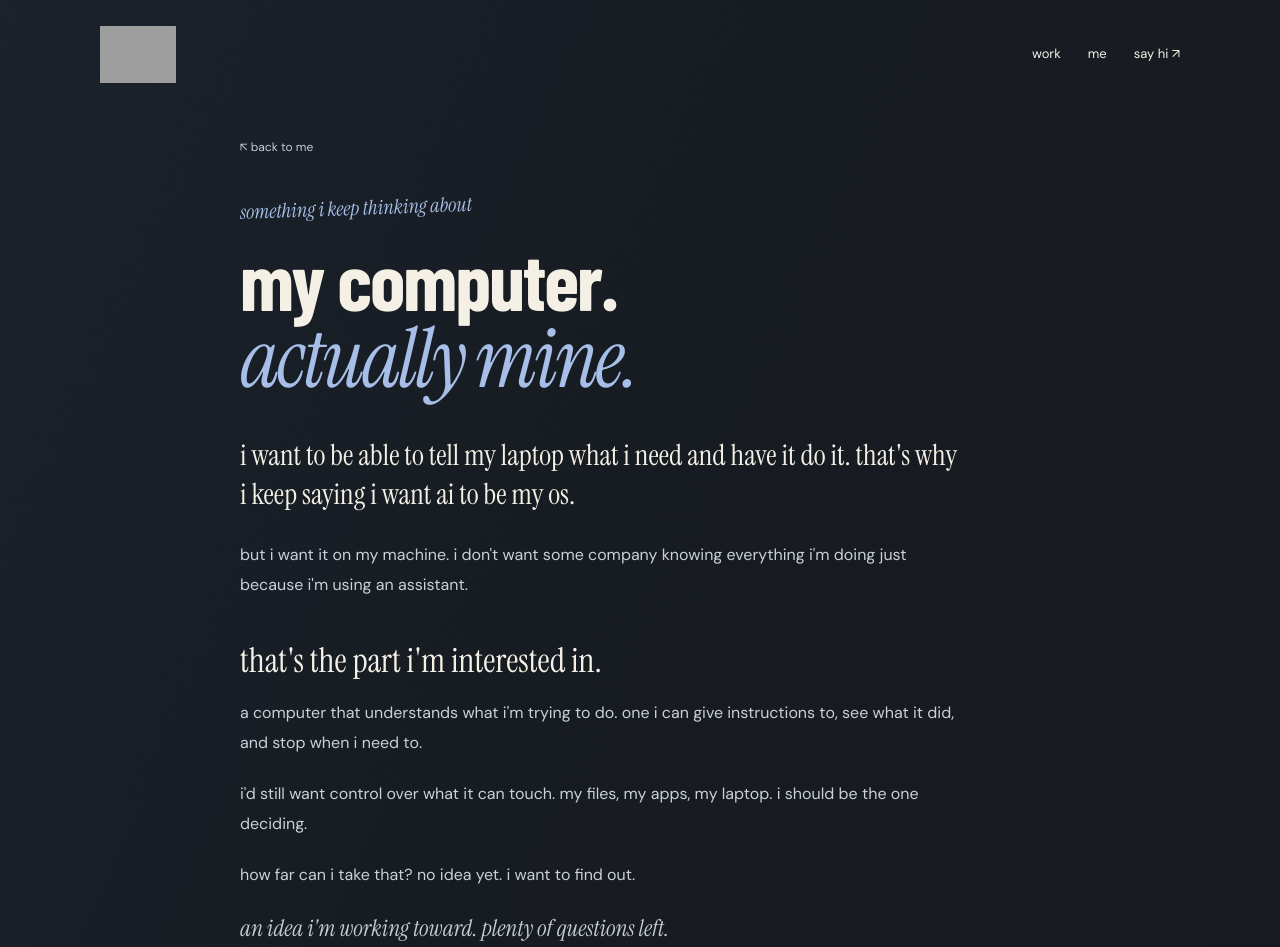
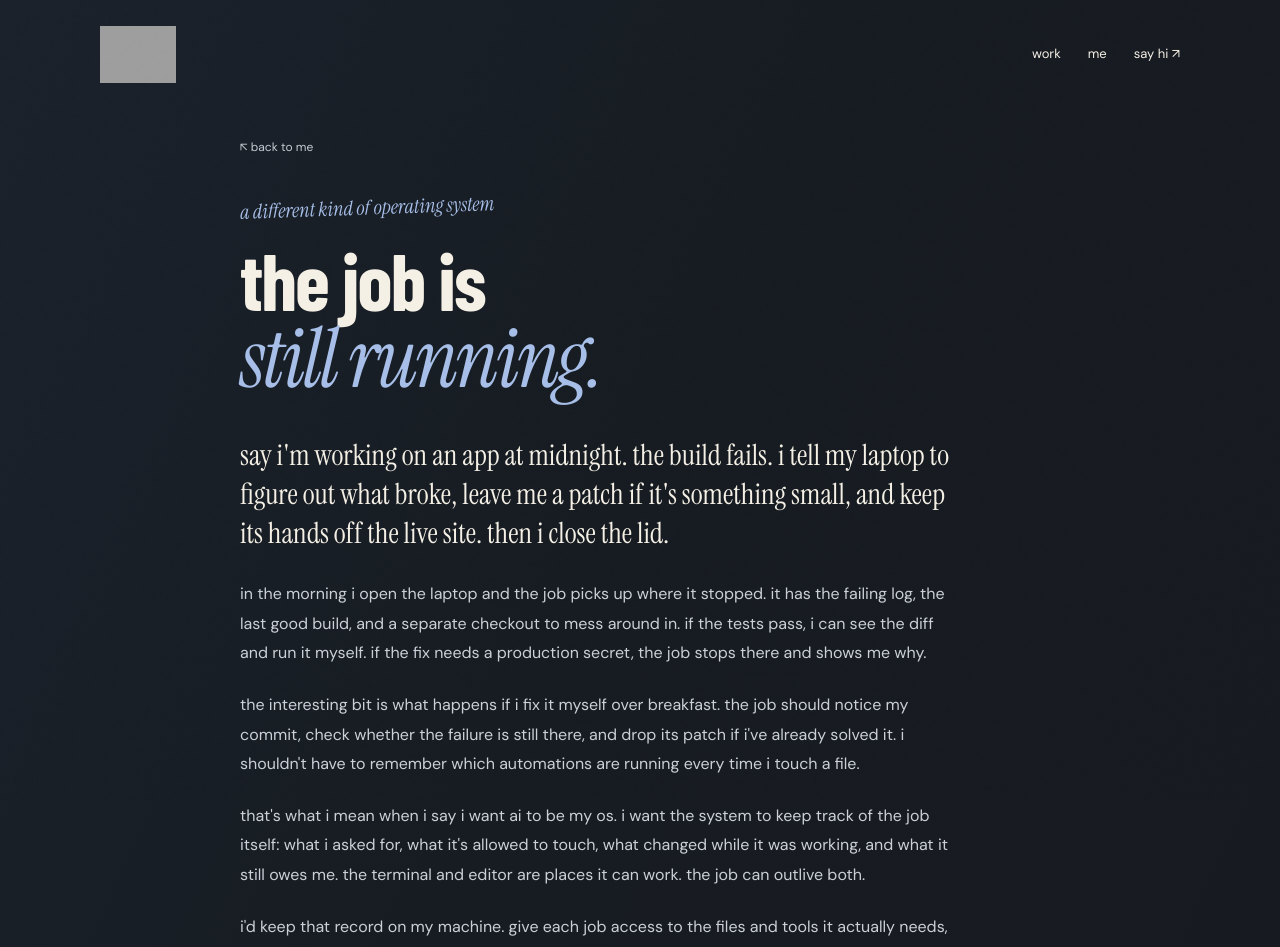
Before and after one commit to Dexasan/portfolio, a Next.js app: page /thoughts in a window 1280 px wide. Shown: the top 947 px of the page. Built offline with nearby package versions, Linux system fonts and the light colour scheme; no server answers; grey boxes are pictures that could not be loaded.

Commit message:
Tell the local automation story through a build failure

```diff
--- a/app/thoughts/page.tsx
+++ b/app/thoughts/page.tsx
@@ -1,4 +1,26 @@
 import type { Metadata } from "next";
 import Link from "next/link";
-export const metadata: Metadata = { title: "the computer thing", description: "I want AI to be my OS. Some thoughts about a private computer that works with me.", alternates: { canonical: "/thoughts" } };
-export default function ThoughtsPage() { return <article className="reading-page"><Link className="back-link" href="/">↖ back to me</Link><p className="page-overline">something i keep thinking about</p><h1>my computer.<br /><em>actually mine.</em></h1><div className="reading-prose"><p className="lead-copy">i want to be able to tell my laptop what i need and have it do it. that's why i keep saying i want ai to be my os.</p><p>but i want it on my machine. i don't want some company knowing everything i'm doing just because i'm using an assistant.</p><h2>that's the part i'm interested in.</h2><p>a computer that understands what i'm trying to do. one i can give instructions to, see what it did, and stop when i need to.</p><p>i'd still want control over what it can touch. my files, my apps, my laptop. i should be the one deciding.</p><p>how far can i take that? no idea yet. i want to find out.</p><p className="pencil-note">an idea i'm working toward. plenty of questions left.</p><Link className="next-reading" href="/work">things i've actually made <span>↗</span></Link></div></article>; }
+
+export const metadata: Metadata = {
+  title: "the job is still running",
+  description: "What if the operating system could keep track of a job across apps, even after you closed the laptop?",
+  alternates: { canonical: "/thoughts" },
+};
+
+export default function ThoughtsPage() {
+  return (
+    <article className="reading-page">
+      <Link className="back-link" href="/">↖ back to me</Link>
+      <p className="page-overline">a different kind of operating system</p>
+      <h1>the job is<br /><em>still running.</em></h1>
+      <div className="reading-prose">
+        <p className="lead-copy">say i'm working on an app at midnight. the build fails. i tell my laptop to figure out what broke, leave me a patch if it's something small, and keep its hands off the live site. then i close the lid.</p>
+        <p>in the morning i open the laptop and the job picks up where it stopped. it has the failing log, the last good build, and a separate checkout to mess around in. if the tests pass, i can see the diff and run it myself. if the fix needs a production secret, the job stops there and shows me why.</p>
+        <p>the interesting bit is what happens if i fix it myself over breakfast. the job should notice my commit, check whether the failure is still there, and drop its patch if i've already solved it. i shouldn't have to remember which automations are running every time i touch a file.</p>
+        <p>that's what i mean when i say i want ai to be my os. i want the system to keep track of the job itself: what i asked for, what it's allowed to touch, what changed while it was working, and what it still owes me. the terminal and editor are places it can work. the job can outlive both.</p>
+        <p>i'd keep that record on my machine. give each job access to the files and tools it actually needs, and keep a trail i can inspect when it gets something wrong. i want to be able to close the laptop halfway through a job and trust what happens when i open it again. that's the machine i'd like to build.</p>
+        <Link className="next-reading" href="/work">things i've actually made <span aria-hidden="true">↗</span></Link>
+      </div>
+    </article>
+  );
+}
```
